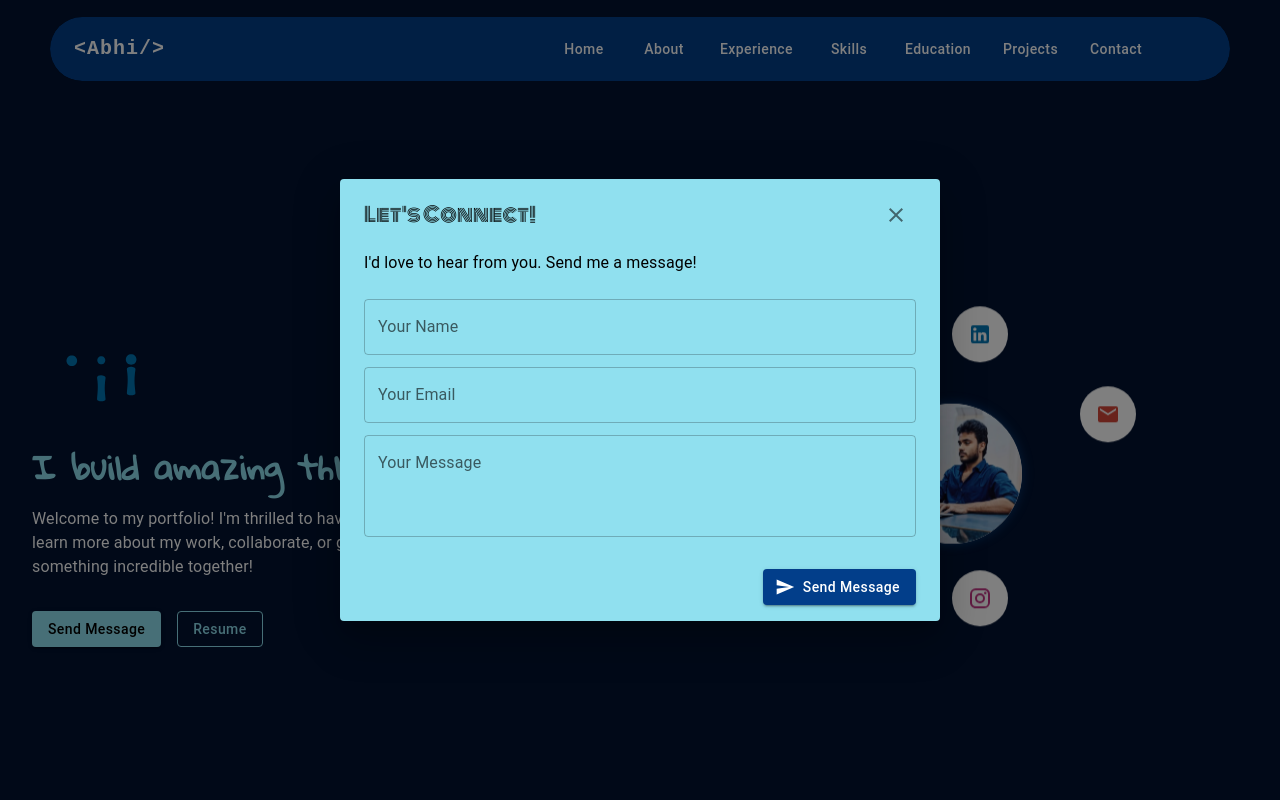
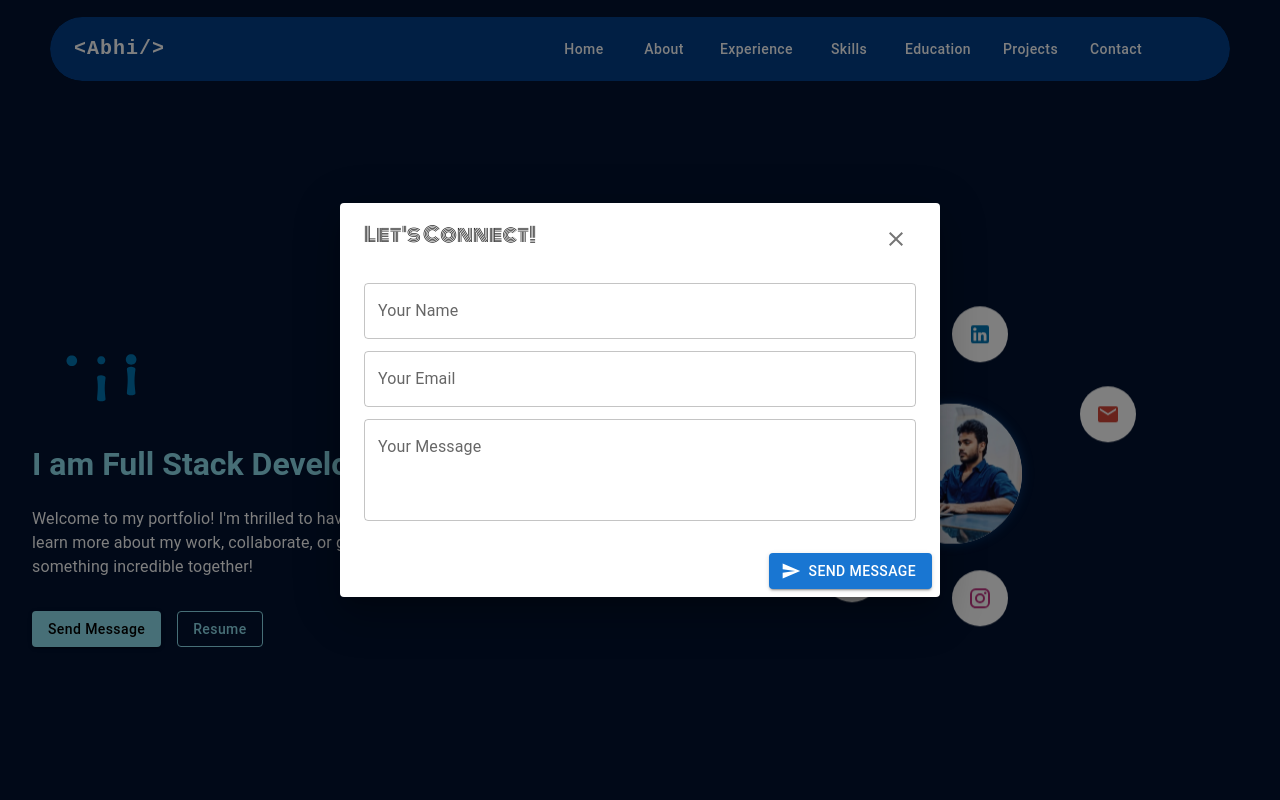
Before and after one commit to Abhi-shek-reddy/portfolio, a React (Vite) app: page / in a window 1280 px wide. Both pictures are taken after a click on the button "Send Message". Shown: the top 800 px of the page. Built offline with nearby package versions, Linux system fonts and the light colour scheme; some icons are missing; a web font is replaced by a local one.

Commit message:
updated final version

```diff
--- a/package.json
+++ b/package.json
@@ -20,7 +20,6 @@
     "lottie-react": "^2.4.1",
     "react": "^19.1.0",
     "react-dom": "^19.1.0",
-    "react-typed": "^1.2.0",
     "three": "^0.178.0"
   },
   "devDependencies": {
--- a/src/components/Home.css
+++ b/src/components/Home.css
@@ -4,9 +4,6 @@
   font-weight: 400;
   font-style: normal;
 }
-
-
-
 .orbit-container {
   position: relative;
   width: 320px;
--- a/src/components/Home.tsx
+++ b/src/components/Home.tsx
@@ -1,4 +1,4 @@
-import React, { useState, useMemo } from "react";
+import React, { useState, useEffect, useMemo } from "react";
 import {
   Box,
   Button,
@@ -22,7 +22,6 @@ import {
   Send,
   Close,
 } from "@mui/icons-material";
-import Typed from "react-typed";
 import Lottie from "lottie-react";
 import hiAnimation from "../lottie/Hello.json";
 import { replaceLottieColor } from "../utils/replaceLottieColor";
@@ -39,6 +38,42 @@ const Home: React.FC = () => {
   const themeColor = isDarkMode ? "#00fa43" : "#0077b6";
 
   const updatedLottie = useMemo(() => replaceLottieColor(hiAnimation, themeColor), [themeColor]);
+
+  // Typewriter Logic
+  const titles = [
+    "I am Abhishek Reddy..",
+    "I am Frontend Developer..",
+    "I am Full Stack Developer..",
+    "I build amazing things..",
+    "I am a Programmer..",
+  ];
+
+  const [currentText, setCurrentText] = useState("");
+  const [index, setIndex] = useState(0);
+  const [subIndex, setSubIndex] = useState(0);
+  const [reverse, setReverse] = useState(false);
+
+  useEffect(() => {
+    if (index === titles.length) return;
+
+    if (subIndex === titles[index].length + 1 && !reverse) {
+      setTimeout(() => setReverse(true), 800);
+      return;
+    }
+
+    if (subIndex === 0 && reverse) {
+      setReverse(false);
+      setIndex((prev) => (prev + 1) % titles.length);
+      return;
+    }
+
+    const timeout = setTimeout(() => {
+      setSubIndex((prev) => prev + (reverse ? -1 : 1));
+      setCurrentText(titles[index].substring(0, subIndex));
+    }, reverse ? 40 : 80);
+
+    return () => clearTimeout(timeout);
+  }, [subIndex, index, reverse]);
 
   const handleChange = (e: React.ChangeEvent<HTMLInputElement>) => {
     setForm({ ...form, [e.target.name]: e.target.value });
@@ -72,25 +107,19 @@ const Home: React.FC = () => {
           </Box>
 
           <Box sx={{ mb: 2 }}>
-            <Typed
+            <Typography
+              variant="h5"
               className="gloria-hallelujah-regular"
-              strings={[
-                "I am Abhishek Reddy..",
-                "I am Frontend Developer..",
-                "I am Full Stack Developer..",
-                "I build amazing things..",
-                "I am a Programmer..",
-              ]}
-              typeSpeed={50}
-              backSpeed={30}
-              loop
-              style={{
+              sx={{
+                color: isDarkMode ? "#00fa43ff" : "#90E0EF",
+                fontWeight: "bold",
                 fontSize: "2rem",
-                fontWeight: "bold",
-                display: "inline-block",
-                color: isDarkMode ? "#00fa43ff" : "#90E0EF",
+                minHeight: "48px",
               }}
-            />
+            >
+              {currentText}
+              <span className="blinking-cursor">|</span>
+            </Typography>
           </Box>
 
           <Typography variant="body1" sx={{ mb: 4 }}>
@@ -192,33 +221,14 @@ const Home: React.FC = () => {
       </Box>
 
       {/* Contact Dialog */}
-      <Dialog
-        open={open}
-        onClose={() => setOpen(false)}
-        fullWidth
-        PaperProps={{
-          sx: {
-            backgroundColor: isDarkMode ? "#37c65d" : "#90E0EF",
-            color: "black",
-          },
-        }}
-      >
-        <DialogTitle
-          sx={{
-            display: "flex",
-            justifyContent: "space-between",
-            alignItems: "center",
-          }}
-        >
+      <Dialog open={open} onClose={() => setOpen(false)} fullWidth>
+        <DialogTitle sx={{ display: "flex", justifyContent: "space-between" }}>
           Let's Connect!
           <IconButton onClick={() => setOpen(false)}>
             <Close />
           </IconButton>
         </DialogTitle>
         <DialogContent>
-          <Typography sx={{ mb: 2 }}>
-            I'd love to hear from you. Send me a message!
-          </Typography>
           <TextField
             margin="dense"
             fullWidth
@@ -246,19 +256,11 @@ const Home: React.FC = () => {
             onChange={handleChange}
           />
         </DialogContent>
-        <DialogActions sx={{ px: 3, pb: 2 }}>
+        <DialogActions>
           <Button
             onClick={handleSubmit}
             variant="contained"
             startIcon={<Send />}
-            sx={{
-              textTransform: "none",
-              backgroundColor: isDarkMode ? "#000" : "#023E8A",
-              color: "white",
-              ":hover": {
-                backgroundColor: isDarkMode ? "#111" : "#0353A4",
-              },
-            }}
           >
             Send Message
           </Button>
@@ -266,26 +268,14 @@ const Home: React.FC = () => {
       </Dialog>
 
       {/* Resume Dialog */}
-      <Dialog
-        open={resumeOpen}
-        onClose={() => setResumeOpen(false)}
-        maxWidth="md"
-        fullWidth
-      >
-        <DialogTitle
-          sx={{
-            display: "flex",
-            justifyContent: "space-between",
-            alignItems: "center",
-          }}
-        >
+      <Dialog open={resumeOpen} onClose={() => setResumeOpen(false)} fullWidth maxWidth="md">
+        <DialogTitle>
           Resume
-          <IconButton onClick={() => setResumeOpen(false)}>
+          <IconButton onClick={() => setResumeOpen(false)} sx={{ float: "right" }}>
             <Close />
           </IconButton>
         </DialogTitle>
         <DialogContent>
-          <Box sx={{ textAlign: "center" }}>
           <iframe
             src="/Abhishek_Reddy_Resume.pdf"
             title="Resume PDF"
@@ -293,21 +283,12 @@ const Home: React.FC = () => {
             height="500px"
             style={{ border: "none" }}
           />
-          </Box>
         </DialogContent>
-        <DialogActions sx={{ px: 3, pb: 2 }}>
+        <DialogActions>
           <Button
             variant="contained"
             href="/Abhishek_Reddy_Resume.pdf"
             download
-            sx={{
-              textTransform: "none",
-              backgroundColor: "#0077b6",
-              color: "white",
-              ":hover": {
-                backgroundColor: "#0353A4",
-              },
-            }}
           >
             Download Resume
           </Button>
```
Also changed, not shown: 1 other file (tests, documents, lock files or other folders). Lines whose indentation alone changed are shown as unchanged.
